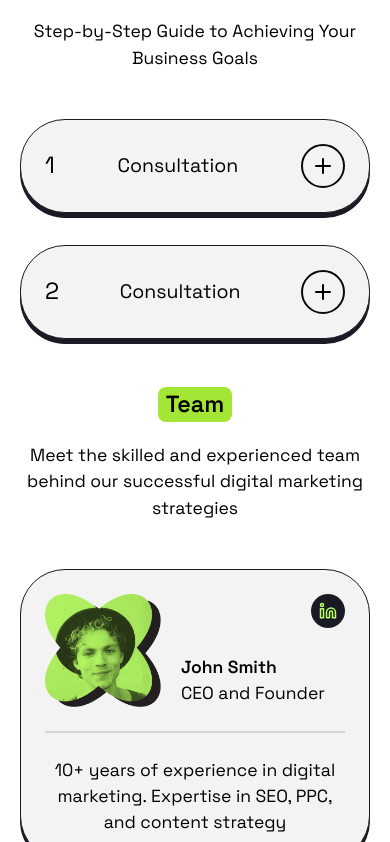
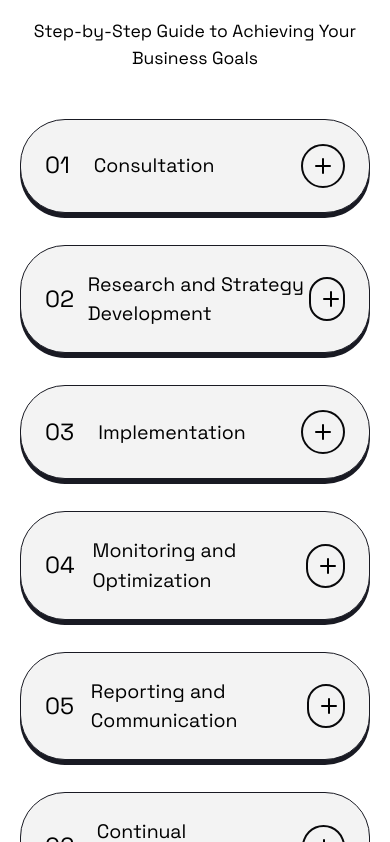
Before and after one commit to LucasMCFidelis/Positivus-Landing-Page, a React (Vite) app: page / in a window 390 px wide. Shown: the part 4242-5084 px from the top of the page. Built offline with nearby package versions, Linux system fonts and the light colour scheme; what @savvywombat/tailwindcss-grid-areas would draw is missing.

Commit message:
Finaliza SectionworkingProcess, adicionando um map para criação dos cards

```diff
--- a/src/components/sectionPage/SectionWorkingProcess.tsx
+++ b/src/components/sectionPage/SectionWorkingProcess.tsx
@@ -6,20 +6,22 @@ import { paragraph } from "../../app";
 
 interface CardWorkingProcessProps {
     indexCard: number
-
+    step: string
+    description: string
 }
 
-
 export function SectionWorkingProcess() {
-    const CardWorkingProcess = (({ indexCard }: CardWorkingProcessProps) => (
+    const CardWorkingProcess = (({ indexCard, step, description }: CardWorkingProcessProps) => (
         <Card.Wrapper bgColor={openCardIndex === indexCard ? "secondary" : "primary"} className="space-y-4">
-            <div className="flex justify-between items-center gap-6">
-                <h2 className="text-title-2-mobile lg:text-title-2-desktop">
-                    {indexCard+1}
-                </h2>
-                <h3 className="text-title-3-mobile lg:text-title-3-desktop flex-indexCard">
-                    Consultation
-                </h3>
+            <div className="flex justify-between items-center">
+                <div className="flex items-center gap-6">
+                    <h2 className="text-title-2-mobile lg:text-title-2-desktop">
+                        {(indexCard+1).toString().padStart(2, '0')}
+                    </h2>
+                    <h3 className="text-title-3-mobile lg:text-title-3-desktop flex-indexCard">
+                        {step}
+                    </h3>
+                </div>
                 <Button
                     colorBG={"white"}
                     rounded="full"
@@ -32,7 +34,7 @@ export function SectionWorkingProcess() {
                 <>
                     <div className="h-0.5 w-full bg-zinc-900"></div>
                     <p className={paragraph({ size: "full" })}>
-                        During the initial consultation, we will discuss your business goals and objectives, target audience, and current marketing efforts. This will allow us to understand your needs and tailor our services to best fit your requirements.
+                        {description}
                     </p>
                 </>
             )}
@@ -53,8 +55,34 @@ export function SectionWorkingProcess() {
                 paragraphSize="sm"
             />
             <div className="space-y-8">
-                <CardWorkingProcess indexCard={0}/>
-                <CardWorkingProcess indexCard={1}/>
+                {[
+                    {
+                        step: 'Consultation',
+                        description: 'During the initial consultation, we will discuss your business goals and objectives, target audience, and current marketing efforts. This will allow us to understand your needs and tailor our services to best fit your requirements.'
+                    },
+                    {
+                        step: 'Research and Strategy Development',
+                        description: 'Lorem ipsum dolor, sit amet consectetur adipisicing elit. Obcaecati deserunt iure deleniti officia quasi quisquam harum, facilis eum! Maxime mollitia dolore temporibus facere ducimus ut consequatur iste in tempore facilis!'
+                    },
+                    {
+                        step: 'Implementation',
+                        description: 'Lorem ipsum dolor, sit amet consectetur adipisicing elit. Obcaecati deserunt iure deleniti officia quasi quisquam harum, facilis eum! Maxime mollitia dolore temporibus facere ducimus ut consequatur iste in tempore facilis!'
+                    },
+                    {
+                        step: 'Monitoring and Optimization',
+                        description: 'Lorem ipsum dolor, sit amet consectetur adipisicing elit. Obcaecati deserunt iure deleniti officia quasi quisquam harum, facilis eum! Maxime mollitia dolore temporibus facere ducimus ut consequatur iste in tempore facilis!'
+                    },
+                    {
+                        step: 'Reporting and Communication',
+                        description: 'Lorem ipsum dolor, sit amet consectetur adipisicing elit. Obcaecati deserunt iure deleniti officia quasi quisquam harum, facilis eum! Maxime mollitia dolore temporibus facere ducimus ut consequatur iste in tempore facilis!'
+                    },
+                    {
+                        step: 'Continual Improvement',
+                        description: 'Lorem ipsum dolor, sit amet consectetur adipisicing elit. Obcaecati deserunt iure deleniti officia quasi quisquam harum, facilis eum! Maxime mollitia dolore temporibus facere ducimus ut consequatur iste in tempore facilis!'
+                    },
+                ].map((item, idx) => (
+                    <CardWorkingProcess key={idx} indexCard={idx} step={item.step} description={item.description}/>
+                ))}
             </div>
         </>
     )
```
